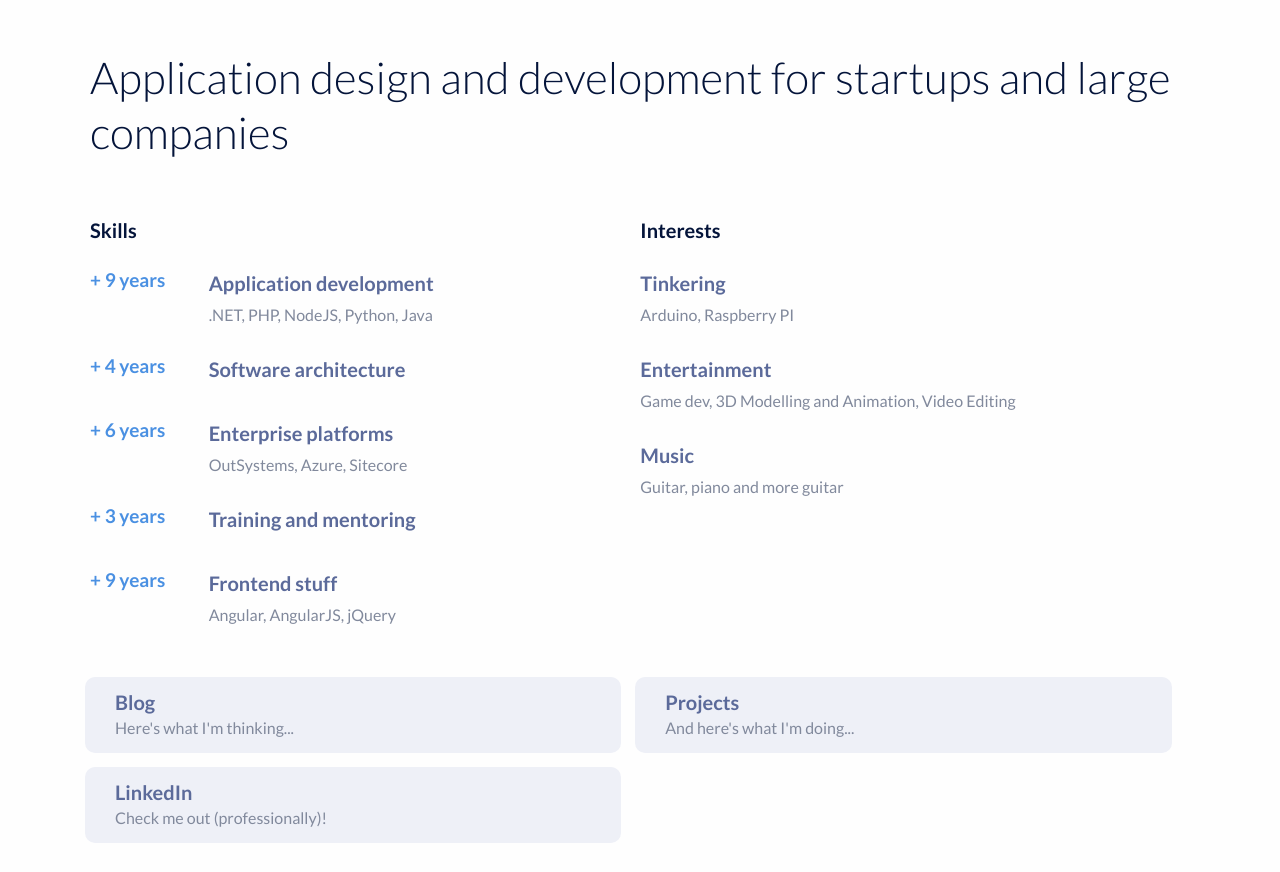
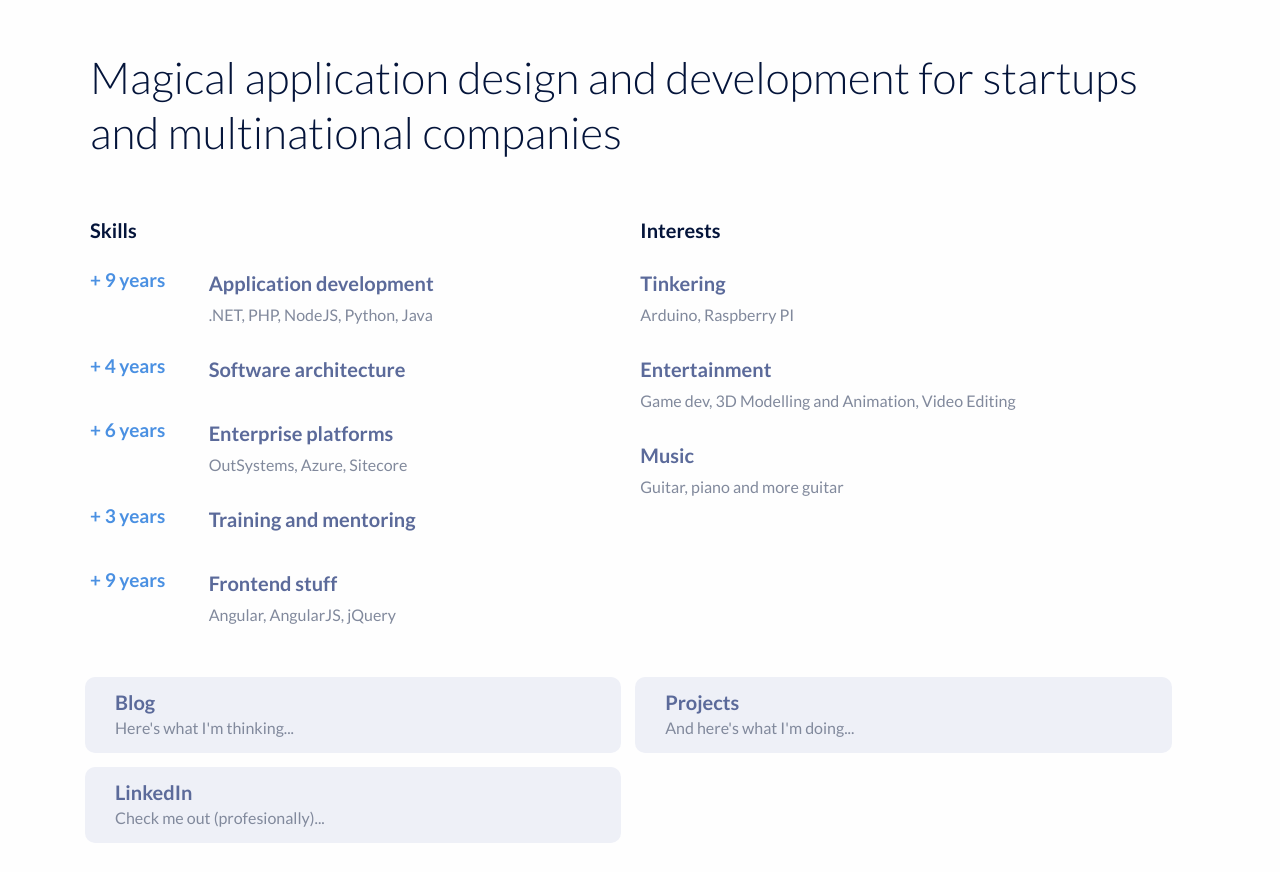
Before and after one commit to projectkenneth/projectkenneth.github.io, a plain HTML site: page index.html in a window 1280 px wide. Shown: the part 140-1012 px from the top of the page. Drawn offline with Linux system fonts and the light colour scheme.

Commit message:
Link and text updates

```diff
--- a/index.html
+++ b/index.html
@@ -61,7 +61,7 @@
 			<h1 class="name"><strong>Kenneth</strong> Reyes</h1>
 			<span class="job-title">Software Engineer</span>
 
-			<h2 class="lead">Application design and development for startups and large companies</h2>
+			<h2 class="lead">Magical application design and development for startups and multinational companies</h2>
 		</div>
 	</div>
 
@@ -139,7 +139,7 @@
 
 	<div class="container cards">
 
-		<a href="#">
+		<a href="https://medium.com/@ProjectKenneth">
 			<div class="card">
 				<div class="skill-meta">
 					<h3>Blog</h3>
@@ -161,7 +161,9 @@
 			<div class="card">
 				<div class="skill-meta">
 					<h3>LinkedIn</h3>
-					<span>Check me out (professionally)!</span>
+					<span>
+						Check me out (profesionally)...
+					</span>
 				</div>
 			</div>
 		</a>
```
